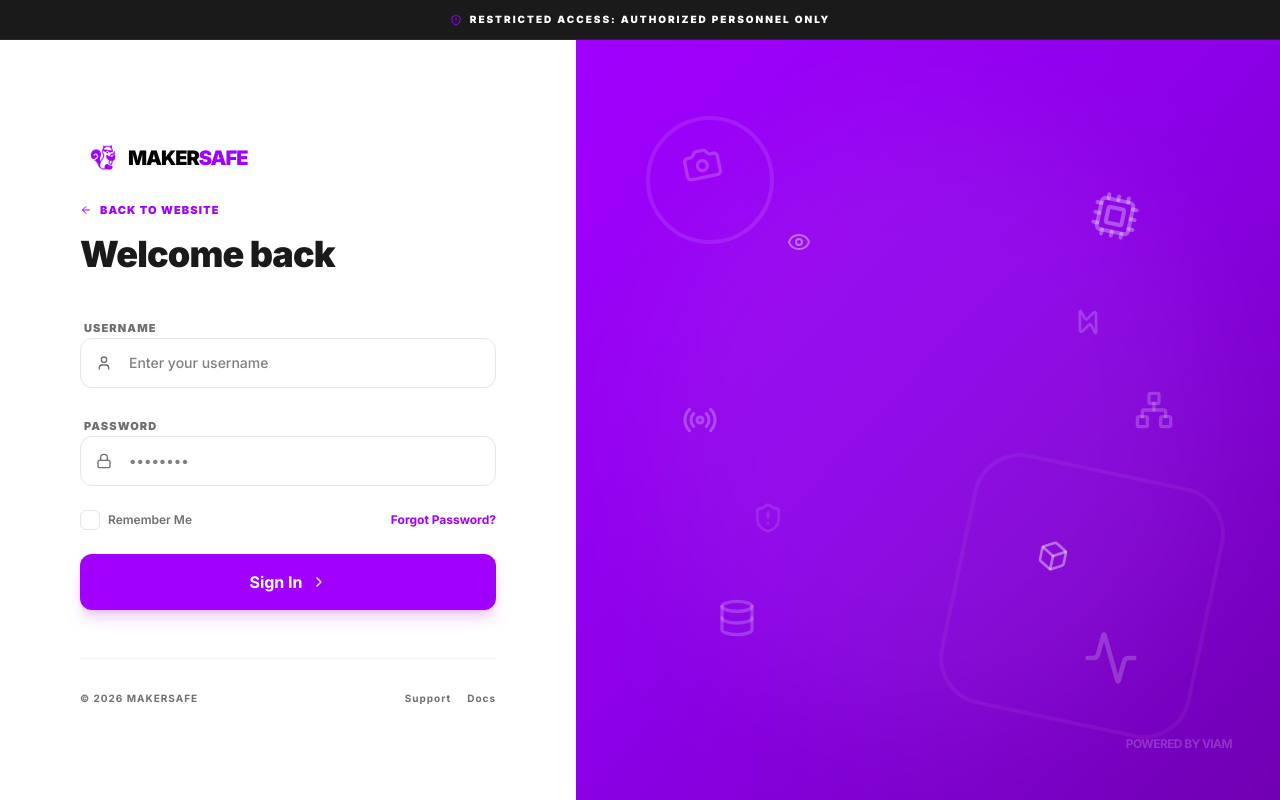
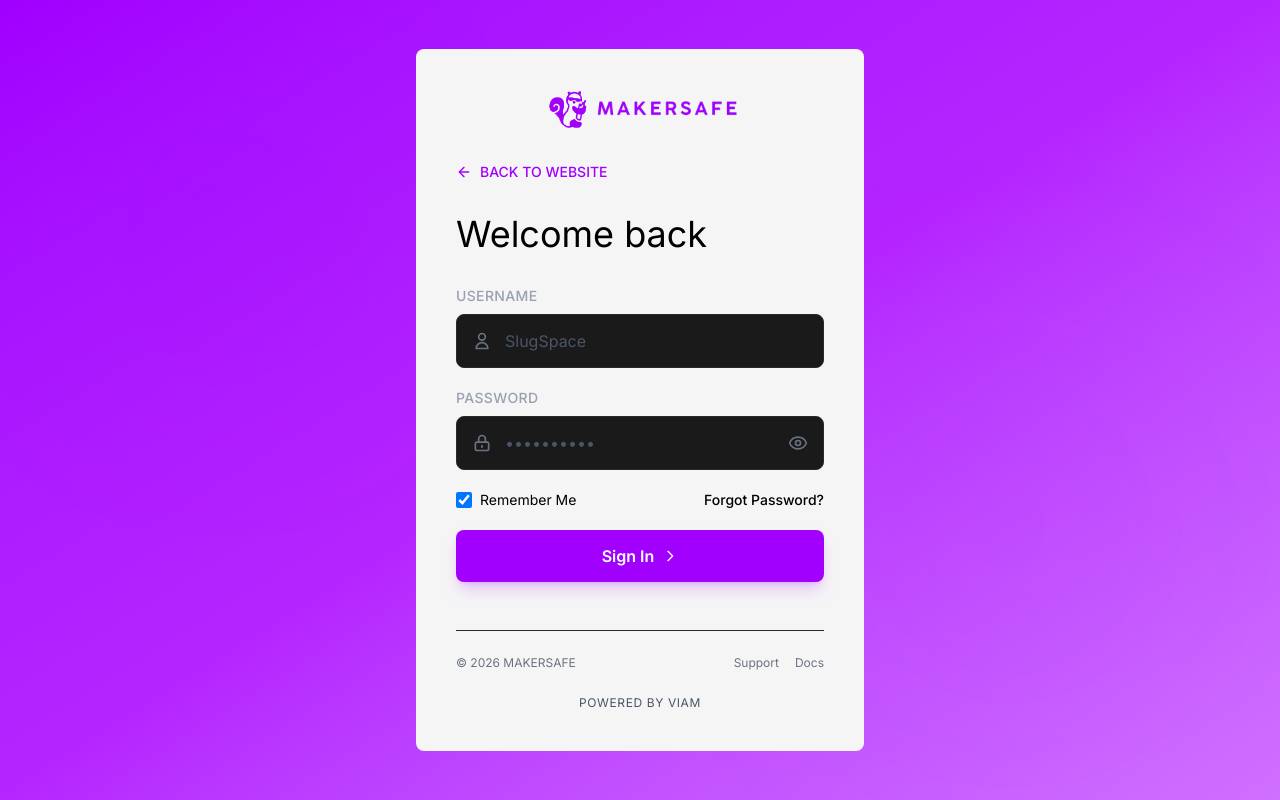
Before and after one commit to justinsiek/Maker-Safe, a React (Vite) app in the folder client/: page /login in a window 1280 px wide. Built offline with nearby package versions, Linux system fonts and the light colour scheme.

Commit message:
login page + dashpage component

```diff
--- a/client/src/components/Nav.jsx
+++ b/client/src/components/Nav.jsx
@@ -1,6 +1,7 @@
 import { useNavigate, useLocation } from 'react-router-dom';
 import React from 'react';
 import logo from '@/assets/logo.png'
+import makersafe from '@/assets/makersafe.png'
 
 export default function Nav({ handleLogout = null, handleReset = null }) {
     const navigate = useNavigate();
@@ -21,6 +22,7 @@ export default function Nav({ handleLogout = null, handleReset = null }) {
             handleLogout();
         } else {
             localStorage.removeItem('isLoggedIn');
+            localStorage.removeItem('username');
             navigate('/login');
         }
     };
@@ -60,7 +62,7 @@ export default function Nav({ handleLogout = null, handleReset = null }) {
                 onClick={handleLogoClick}
             >
                 <img src={logo} alt="MakerSafe Logo" className="w-18" />
-                <p className="text-2xl font-black">MAKER<span className="text-[#A100FF]">SAFE</span></p>
+                <img src={makersafe} alt="MakerSafe" className="w-40 my-[-50px] ml-[-15px]" />
             </div>
             <div className="flex gap-2">
                 {/* Show Reset button when logged in */}
--- a/client/src/page/Dashboard.jsx
+++ b/client/src/page/Dashboard.jsx
@@ -381,11 +381,16 @@ export default function Dashboard() {
         <div className="flex flex-col h-screen w-screen overflow-hidden bg-bg">
             {/* Navbar */}
             <Nav handleReset={handleReset} handleLogout={handleLogout} />
-            <StickyBanner className="bg-gradient-to-r from-[#A100FF] to-[#8B00E6]">
-                <p className="text-white">
-                    Makerspace will be closed on January 19th in observance of Martin Luther King Jr. Day.
-                </p>
-            </StickyBanner>
+            <div className="fixed top-[60px] left-0 right-0 z-50">
+                <StickyBanner className="bg-gradient-to-r from-[#A100FF] to-[#8B00E6]">
+                    <p className="text-white">
+                        Makerspace will be closed on January 19th in observance of Martin Luther King Jr. Day.
+                    </p>
+                </StickyBanner>
+            </div>
+            <h1 className="text-2xl font-bold text-black ml-6 mt-3">Welcome, {localStorage.getItem('username')}!</h1>
+
+
             {/* Main Content */}
             <div className="flex overflow-hidden justify-evenly w-full">
                 <div className="flex flex-col w-[55%] h-full">
--- a/client/src/page/Login.jsx
+++ b/client/src/page/Login.jsx
@@ -1,30 +1,15 @@
 import { useState, useEffect } from 'react'
 import { useNavigate } from 'react-router-dom'
-import logo from "@/assets/logo.PNG" // Imported your custom logo
-import {
-  ShieldAlert,
-  ChevronRight,
-  Lock,
-  User,
-  Info,
-  ArrowLeft,
-  // Hardware/Safety Icons
-  Cpu,
-  Activity,
-  Eye,
-  Camera,
-  Database,
-  Network,
-  Box,
-  Zap,
-  Radio
-} from 'lucide-react'
+import { ArrowLeft, Eye, EyeOff } from 'lucide-react'
+import makersafe from '@/assets/makersafe.png'
+import logo from '@/assets/logo.png'
 
 export default function Login() {
   const navigate = useNavigate()
   const [username, setUsername] = useState('')
   const [password, setPassword] = useState('')
-  const [rememberMe, setRememberMe] = useState(false)
+  const [rememberMe, setRememberMe] = useState(true)
+  const [showPassword, setShowPassword] = useState(false)
   const [error, setError] = useState('')
 
   useEffect(() => {
@@ -39,200 +24,156 @@ export default function Login() {
 
     if (username === 'SlugSpace' && password === 'password') {
       localStorage.setItem('isLoggedIn', 'true')
+      localStorage.setItem('username', username)
       navigate('/dashboard')
     } else {
-      setError('Access Denied: Credentials do not match our safety records.')
+      setError('Invalid username or password')
     }
   }
 
   return (
-    <div className="min-h-screen bg-white text-black font-['Inter',sans-serif] selection:bg-[#A100FF] selection:text-white flex flex-col overflow-hidden">
-      <style>
-        @import url('https://fonts.googleapis.com/css2?family=Inter:wght@400;500;600;700;800;900&display=swap');
-      </style>
-
-      {/* --- Top Global Banner --- */}
-      <div className="bg-[#1A1A1A] text-white py-3 px-4 text-center border-b border-[#A100FF]/30 z-20">
-        <p className="text-[10px] font-black uppercase tracking-[0.2em] flex items-center justify-center gap-2">
-          <ShieldAlert className="w-3 h-3 text-[#A100FF]" />
-          Restricted Access: Authorized Personnel Only
-        </p>
+    <div className="min-h-screen bg-gradient-to-br from-[#A100FF] via-[#B525FF] to-[#D070FF] text-white font-['Inter',sans-serif] flex items-center justify-center px-4 py-8">
+      {/* Background decorative elements */}
+      <div className="absolute inset-0 overflow-hidden pointer-events-none">
+        <div className="absolute top-20 left-20 w-72 h-72 bg-[#A100FF]/10 rounded-full blur-[100px]"></div>
+        <div className="absolute bottom-20 right-20 w-96 h-96 bg-[#A100FF]/5 rounded-full blur-[120px]"></div>
       </div>
 
-      <div className="flex-1 flex flex-col lg:flex-row h-full">
+      <div className="w-full max-w-md relative z-10 bg-surface p-10 rounded-lg">
+        {/* Logo */}
+        <div className="flex items-center justify-center mb-8">
+          <div className="flex items-center gap-3">
+            <img src={logo} alt="MakerSafe Logo" className="w-18" />
+            <img src={makersafe} alt="MakerSafe" className="w-40 my-[-50px] ml-[-30px]" />
+          </div>
+        </div>
 
-        {/* LEFT SIDE: Login Form */}
-        <div className="w-full lg:w-[45%] flex flex-col justify-center px-8 lg:px-20 py-12 relative bg-white z-10">
-
-          <div className="max-w-md w-full mx-auto">
-            {/* Custom Logo Button */}
+        {/* Back to website link */}
         <button
           onClick={() => navigate('/')}
-              className="flex items-center mb-5 hover:opacity-80 transition-opacity cursor-pointer group "
+          className="flex items-center gap-2 text-[#A100FF] text-sm font-medium mb-8 hover:text-[#8B00E6] transition-colors"
         >
-                <div className="group-hover:scale-110 transition-transform flex items-center justify-center">
-                  <img
-                  src={logo}
-                  alt="MakerSafe Logo"
-                  className="w-12 h-12 object-contain"
-                />
-              </div>
-              <span className="text-xl font-black tracking-tighter uppercase">
-                Maker<span className="text-[#A100FF]">Safe</span>
-              </span>
+          <ArrowLeft className="w-4 h-4" />
+          BACK TO WEBSITE
         </button>
 
-            <div className="mb-10">
-              <button
-                onClick={() => navigate('/')}
-                className="flex items-center gap-2 text-[11px] font-black uppercase tracking-widest text-[#A100FF] mb-4 hover:translate-x-[-4px] transition-transform cursor-pointer"
-              >
-                <ArrowLeft className="w-3 h-3" /> Back to website
-              </button>
+        {/* Welcome text */}
+        <h1 className="text-4xl mb-2 text-black">Welcome back</h1>
 
-              <h1 className="text-4xl font-[900] tracking-tight text-[#1A1A1A] mb-3">
-                Welcome back
-              </h1>
-            </div>
-
-            {error && (
-              <div className="mb-6 p-4 bg-[#E5484D] text-white rounded-xl flex items-center gap-3 animate-in fade-in slide-in-from-top-2">
-                <Info className="w-4 h-4 shrink-0" />
-                <p className="text-xs font-bold leading-tight">{error}</p>
-              </div>
-            )}
-
-            <form onSubmit={handleSubmit} className="space-y-6">
-              <div className="space-y-2">
-                <label className="text-[11px] font-black uppercase tracking-widest text-[#6F6F6F] ml-1">
+        {/* Form */}
+        <form onSubmit={handleSubmit} className="space-y-5 mt-8">
+          {/* Username field */}
+          <div>
+            <label htmlFor="username" className="block text-sm font-medium text-gray-400 mb-2 uppercase tracking-wide">
               Username
             </label>
             <div className="relative">
-                  <User className="absolute left-4 top-1/2 -translate-y-1/2 w-4 h-4 text-[#6F6F6F]" />
+              <div className="absolute left-4 top-1/2 -translate-y-1/2">
+                <svg className="w-5 h-5 text-gray-500" fill="none" viewBox="0 0 24 24" stroke="currentColor">
+                  <path strokeLinecap="round" strokeLinejoin="round" strokeWidth={2} d="M16 7a4 4 0 11-8 0 4 4 0 018 0zM12 14a7 7 0 00-7 7h14a7 7 0 00-7-7z" />
+                </svg>
+              </div>
               <input
+                id="username"
                 type="text"
                 value={username}
                 onChange={(e) => setUsername(e.target.value)}
-                    className="w-full pl-12 pr-4 py-3.5 bg-white border border-[#E6E6E6] rounded-xl focus:border-[#A100FF] focus:ring-4 focus:ring-[#A100FF]/5 outline-none transition-all font-medium text-sm"
-                    placeholder="Enter your username"
+                className="w-full pl-12 pr-4 py-3.5 bg-[#1A1A1A] border border-[#2A2A2A] rounded-lg focus:border-[#A100FF] focus:ring-2 focus:ring-[#A100FF]/20 outline-none transition-all text-white placeholder:text-gray-600"
+                placeholder="SlugSpace"
                 required
               />
             </div>
           </div>
 
-              <div className="space-y-2">
-                <label className="text-[11px] font-black uppercase tracking-widest text-[#6F6F6F] ml-1">
+          {/* Password field */}
+          <div>
+            <label htmlFor="password" className="block text-sm font-medium text-gray-400 mb-2 uppercase tracking-wide">
               Password
             </label>
             <div className="relative">
-                  <Lock className="absolute left-4 top-1/2 -translate-y-1/2 w-4 h-4 text-[#6F6F6F]" />
+              <div className="absolute left-4 top-1/2 -translate-y-1/2">
+                <svg className="w-5 h-5 text-gray-500" fill="none" viewBox="0 0 24 24" stroke="currentColor">
+                  <path strokeLinecap="round" strokeLinejoin="round" strokeWidth={2} d="M12 15v2m-6 4h12a2 2 0 002-2v-6a2 2 0 00-2-2H6a2 2 0 00-2 2v6a2 2 0 002 2zm10-10V7a4 4 0 00-8 0v4h8z" />
+                </svg>
+              </div>
               <input
-                    type="password"
+                id="password"
+                type={showPassword ? "text" : "password"}
                 value={password}
                 onChange={(e) => setPassword(e.target.value)}
-                    className="w-full pl-12 pr-4 py-3.5 bg-white border border-[#E6E6E6] rounded-xl focus:border-[#A100FF] focus:ring-4 focus:ring-[#A100FF]/5 outline-none transition-all font-medium text-sm"
-                    placeholder="••••••••"
+                className="w-full pl-12 pr-12 py-3.5 bg-[#1A1A1A] border border-[#2A2A2A] rounded-lg focus:border-[#A100FF] focus:ring-2 focus:ring-[#A100FF]/20 outline-none transition-all text-white placeholder:text-gray-600"
+                placeholder="••••••••••"
                 required
               />
+              <button
+                type="button"
+                onClick={() => setShowPassword(!showPassword)}
+                className="absolute right-4 top-1/2 -translate-y-1/2 text-gray-500 hover:text-gray-300 transition-colors"
+              >
+                {showPassword ? (
+                  <EyeOff className="w-5 h-5" />
+                ) : (
+                  <Eye className="w-5 h-5" />
+                )}
+              </button>
             </div>
           </div>
 
+          {/* Remember me and Forgot password */}
           <div className="flex items-center justify-between">
             <label className="flex items-center gap-2 cursor-pointer group">
-                  <div className="relative flex items-center">
               <input
                 type="checkbox"
                 checked={rememberMe}
                 onChange={(e) => setRememberMe(e.target.checked)}
-                      className="peer appearance-none w-5 h-5 border border-[#E6E6E6] rounded-md checked:bg-[#A100FF] checked:border-[#A100FF] transition-all cursor-pointer"
+                className="w-4 h-4 rounded border-[#2A2A2A] bg-[#1A1A1A] text-[#A100FF] focus:ring-[#A100FF] focus:ring-offset-0 cursor-pointer"
               />
-                    <CheckIcon className="absolute w-3 h-3 text-white left-[4px] opacity-0 peer-checked:opacity-100 transition-opacity" />
-                  </div>
-                  <span className="text-xs font-semibold text-[#6F6F6F] group-hover:text-[#1A1A1A] transition-colors">Remember Me</span>
+              <span className="text-sm text-black group-hover:text-gray-300 transition-colors">
+                Remember Me
+              </span>
             </label>
 
             <button
               type="button"
-                  className="text-xs font-bold text-[#A100FF] hover:text-[#8B00E6] transition-colors cursor-pointer"
+              className="text-sm text-black hover:text-gray-300 transition-colors font-medium"
             >
               Forgot Password?
             </button>
           </div>
 
+          {/* Error message */}
+          {error && (
+            <div className="bg-red-500/10 border border-red-500/20 rounded-lg p-3">
+              <p className="text-sm text-red-400">{error}</p>
+            </div>
+          )}
+
+          {/* Sign in button */}
           <button
             type="submit"
-                className="w-full bg-[#A100FF] hover:bg-[#8B00E6] text-white font-bold px-6 py-4 rounded-xl transition-all shadow-lg shadow-[#A100FF]/20 flex items-center justify-center gap-2 group cursor-pointer"
+            className="w-full bg-[#A100FF] hover:bg-[#8B00E6] text-white font-semibold py-3.5 rounded-lg transition-all shadow-lg shadow-[#A100FF]/20 flex items-center justify-center gap-2 group"
           >
-                Sign In <ChevronRight className="w-4 h-4 group-hover:translate-x-1 transition-transform" />
+            Sign In
+            <svg className="w-4 h-4 group-hover:translate-x-1 transition-transform" fill="none" viewBox="0 0 24 24" stroke="currentColor">
+              <path strokeLinecap="round" strokeLinejoin="round" strokeWidth={2} d="M9 5l7 7-7 7" />
+            </svg>
           </button>
         </form>
 
-            <footer className="mt-12 pt-8 border-t border-[#F5F5F5]">
-               <div className="flex items-center justify-between text-[10px] font-bold text-[#6F6F6F] uppercase tracking-widest">
-                  <span>© 2026 MakerSafe</span>
+        {/* Footer */}
+        <div className="mt-12 pt-6 border-t border-[#2A2A2A] flex items-center justify-between text-xs text-gray-500">
+          <span>© 2026 MAKERSAFE</span>
           <div className="flex gap-4">
-                    <button onClick={() => navigate('/')} className="hover:text-[#A100FF] cursor-pointer">Support</button>
-                    <button onClick={() => navigate('/')} className="hover:text-[#A100FF] cursor-pointer">Docs</button>
-                  </div>
-               </div>
-            </footer>
+            <button className="hover:text-gray-300 transition-colors">Support</button>
+            <button className="hover:text-gray-300 transition-colors">Docs</button>
           </div>
         </div>
 
-        {/* RIGHT SIDE: Brand Gradient & Icon Cloud */}
-        <div className="hidden lg:flex lg:w-[55%] bg-gradient-to-br from-[#A100FF] via-[#8B00E6] to-[#7000B2] relative items-center justify-center p-20 overflow-hidden">
-
-          <div className="absolute top-[10%] left-[10%] w-32 h-32 rounded-full border-4 border-white/10"></div>
-          <div className="absolute bottom-[10%] right-[10%] w-64 h-64 rounded-[3rem] border-4 border-white/5 rotate-12"></div>
-          <div className="absolute top-1/2 left-1/2 -translate-x-1/2 -translate-y-1/2 w-[80%] h-[80%] bg-white/5 rounded-full blur-3xl"></div>
-
-          {/* Floating Icon Cloud */}
-          <div className="absolute inset-0 z-0">
-            <div className="absolute top-[15%] left-[15%] animate-bounce [animation-duration:3s]">
-              <Camera className="w-10 h-10 text-white/20 -rotate-12" />
-            </div>
-            <div className="absolute top-[25%] left-[30%] animate-pulse">
-              <Eye className="w-6 h-6 text-white/40" />
-            </div>
-            <div className="absolute top-[20%] right-[20%] animate-pulse [animation-delay:1s]">
-              <Cpu className="w-12 h-12 text-white/30 rotate-12" />
-            </div>
-            <div className="absolute top-[35%] right-[25%]">
-              <Zap className="w-8 h-8 text-white/20 -rotate-45" />
-            </div>
-            <div className="absolute top-1/2 left-[15%] -translate-y-1/2 animate-pulse">
-              <Radio className="w-9 h-9 text-white/25" />
-            </div>
-            <div className="absolute top-1/2 right-[15%] -translate-y-1/2 animate-bounce [animation-duration:5s]">
-              <Network className="w-10 h-10 text-white/20" />
-            </div>
-            <div className="absolute bottom-[20%] left-[20%] animate-bounce [animation-duration:4s]">
-              <Database className="w-10 h-10 text-white/20" />
-            </div>
-            <div className="absolute bottom-[35%] left-[25%] opacity-40">
-              <ShieldAlert className="w-8 h-8 text-white/30" />
-            </div>
-            <div className="absolute bottom-[15%] right-[20%] animate-pulse [animation-delay:0.5s]">
-              <Activity className="w-14 h-14 text-white/20" />
-            </div>
-            <div className="absolute bottom-[30%] right-[30%]">
-              <Box className="w-8 h-8 text-white/40 rotate-12" />
-            </div>
-          </div>
-
-          <div className="absolute bottom-12 right-12 text-right">
-             <p className="text-white/20 text-xs font-bold uppercase tracking-tighter">Powered by Viam</p>
-          </div>
+        {/* Powered by */}
+        <div className="mt-6 text-center">
+          <p className="text-xs text-gray-600 uppercase tracking-wider">POWERED BY VIAM</p>
         </div>
       </div>
     </div>
   )
 }
-
-function CheckIcon({ className }) {
-  return (
-    <svg className={className} fill="none" viewBox="0 0 24 24" stroke="currentColor" strokeWidth="4">
-      <path strokeLinecap="round" strokeLinejoin="round" d="M5 13l4 4L19 7" />
-    </svg>
-  );
-}
```
Also changed, not shown: client/src/assets/makersafe.PNG (added). Lines whose indentation alone changed are shown as unchanged.
